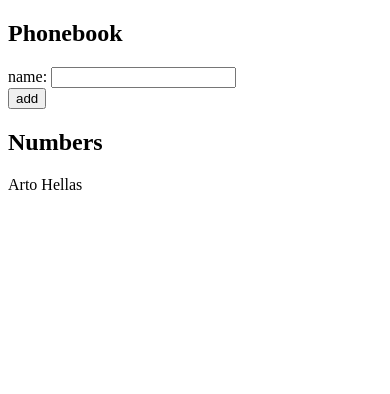
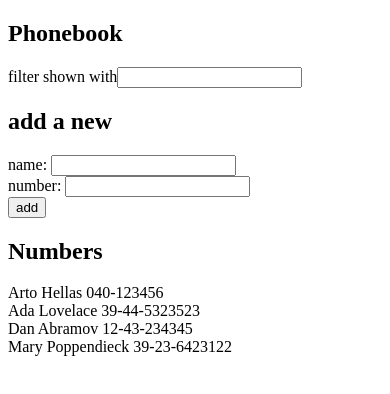
Before and after one commit to jemyishai/fullstackopen2020, a React (Create React App) app in the folder part2/phonebook/: page / in a window 390 px wide. Shown: the top 394 px of the page. Built offline with nearby package versions, Linux system fonts and the light colour scheme.

Commit message:
phonebook step4

```diff
--- a/part2/phonebook/src/App.js
+++ b/part2/phonebook/src/App.js
@@ -1,32 +1,65 @@
 import React, { useState } from "react";
 
 const App = () => {
-  const [persons, setPersons] = useState([{ name: "Arto Hellas" }]);
+  const [persons, setPersons] = useState([
+    { name: "Arto Hellas", number: "040-123456" },
+    { name: "Ada Lovelace", number: "39-44-5323523" },
+    { name: "Dan Abramov", number: "12-43-234345" },
+    { name: "Mary Poppendieck", number: "39-23-6423122" },
+  ]);
   const [newName, setNewName] = useState("");
+  const [newNumber, setNewNumber] = useState("");
+  const [filter, setFilter] = useState("");
 
   const submitName = (event) => {
     event.preventDefault();
-    if (persons.every(nameCheck=>nameCheck.name!==newName)){
-    setPersons([...persons, { name: newName }]);
-    setNewName("");
-    }else{
-      setNewName('');
-      return alert(`${newName} is already added to phonebook`)
+    if (persons.every((nameCheck) => nameCheck.name !== newName)) {
+      setPersons([...persons, { name: newName, number: newNumber }]);
+      setNewName("");
+      setNewNumber("");
+    } else {
+      setNewName("");
+      setNewNumber("");
+      return alert(`${newName} is already added to phonebook`);
     }
-
   };
 
-  const onChangeForm = (event) => {
+  const onChangeName = (event) => {
     console.log(event.target.value);
     setNewName(event.target.value);
+  };
+
+  const onChangeNumber = (event) => {
+    console.log(event.target.value);
+    setNewNumber(event.target.value);
+  };
+
+  const onFilter = (event) => {
+    console.log(event.target.value);
+    //ensure special character does not break the filter
+    const regex = /[^\-a-zA-Z0-9' ]+/gi;
+    let filteredInput = event.target.value.replace(regex, "");
+    setFilter(filteredInput);
+  };
+
+  const filterTest = ({ name }) => {
+    console.log(name);
+    const filteringNames = new RegExp(filter, "ig");
+    return filteringNames.test(name);
   };
 
   return (
     <div>
       <h2>Phonebook</h2>
+      <div>
+        filter shown with
+        <input value={filter} onChange={onFilter} />
+      </div>
       <form onSubmit={submitName}>
         <div>
-          name: <input value={newName} onChange={onChangeForm} />
+          <h2>add a new</h2>
+          name: <input value={newName} onChange={onChangeName} /> <br />
+          number: <input value={newNumber} onChange={onChangeNumber} />
         </div>
         <div>
           <button type="submit">add</button>
@@ -34,8 +67,10 @@ const App = () => {
       </form>
       <h2>Numbers</h2>
       <div>
-        {persons.map((person) => (
-          <div key={person.name}>{person.name}</div>
+        {persons.filter(filterTest).map((person) => (
+          <div key={person.name}>
+            {person.name} {person.number}
+          </div>
         ))}
       </div>
     </div>
```
